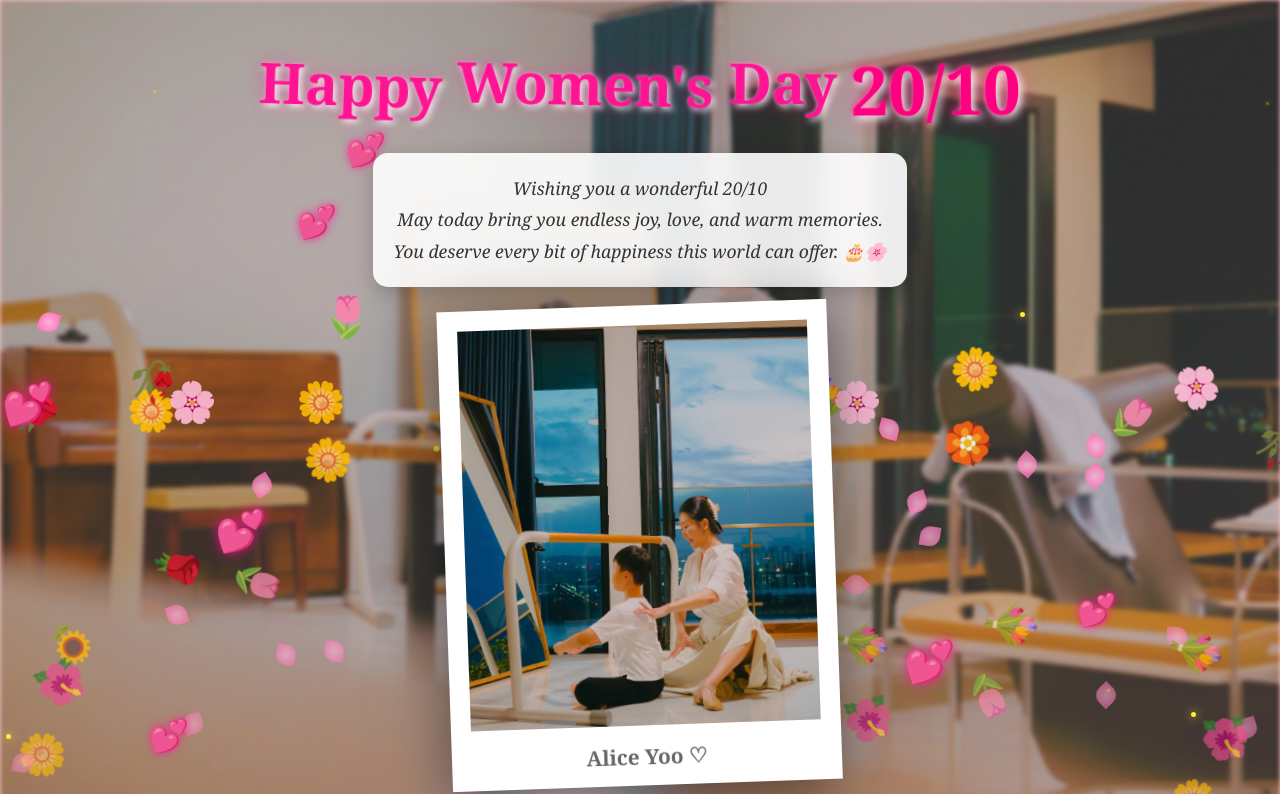
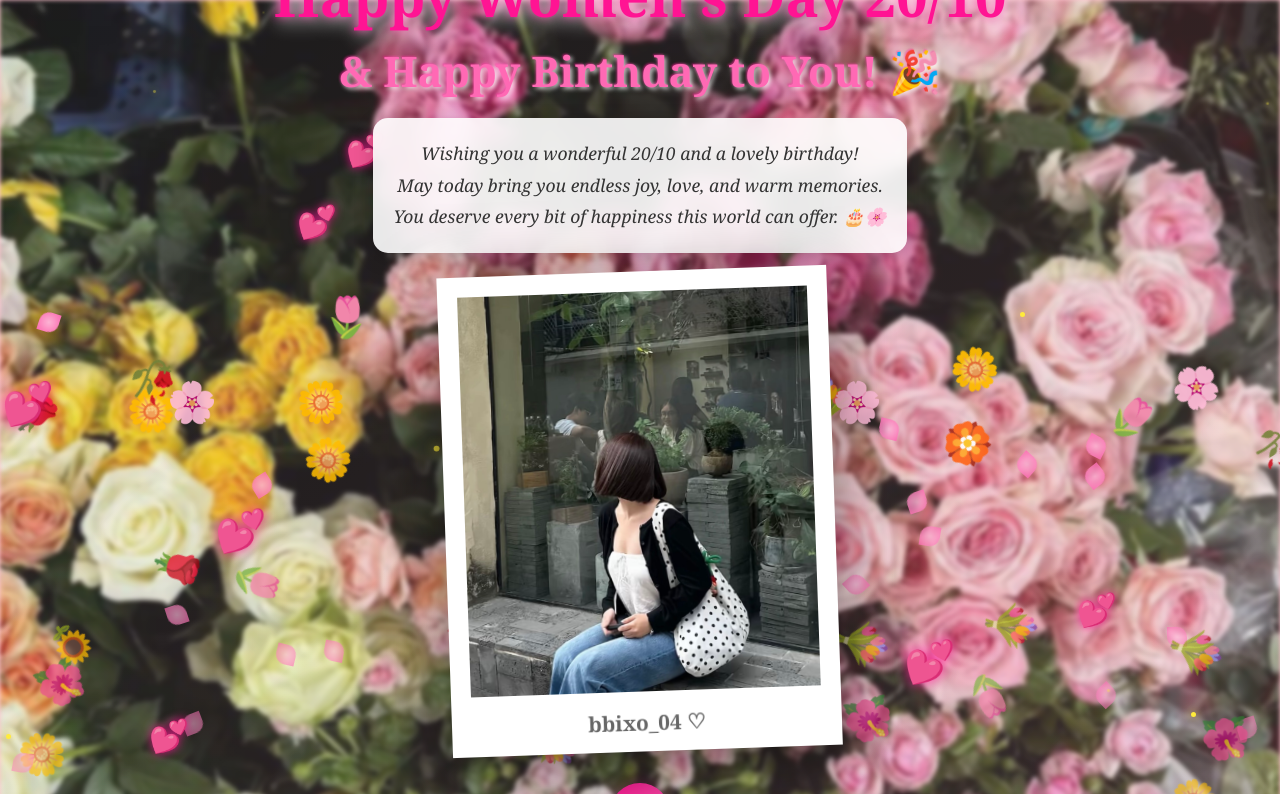
Before and after one commit to lptien123/happy-20-10, a plain HTML site: page index.html in a window 1280 px wide. Shown: the top 794 px of the page. Drawn offline with Linux system fonts and the light colour scheme.

Commit message:
phien vai l

```diff
--- a/index.html
+++ b/index.html
@@ -1,9 +1,9 @@
 <!DOCTYPE html>
 <html lang="vi">
-
 <head>
     <meta charset="UTF-8">
     <meta name="viewport" content="width=device-width, initial-scale=1.0">
+    <title>Happy Women's Day 20/10 & Birthday</title>
     <style>
         * {
             margin: 0;
@@ -40,91 +40,37 @@
             left: 0;
             right: 0;
             bottom: 0;
-            background: linear-gradient(135deg, rgba(255, 255, 255, 0.1) 0%, rgba(255, 192, 203, 0.2) 100%);
+            background: linear-gradient(135deg, rgba(255,255,255,0.1) 0%, rgba(255,192,203,0.2) 100%);
             z-index: 1;
             pointer-events: none;
         }
 
         .container {
             text-align: center;
-            z-index: 9999;
-            /* Thay đổi từ 10 thành 9999 */
+            z-index: 10;
             position: relative;
             display: flex;
             flex-direction: column;
             align-items: center;
             justify-content: center;
-            padding-top: 10%;
         }
 
         h1 {
             font-size: 3.5em;
+            color: #ff1493;
+            text-shadow: 3px 3px 6px rgba(255, 255, 255, 0.8),
+                         -1px -1px 3px rgba(255, 105, 180, 0.6);
             margin-bottom: 10px;
+            animation: glow 2s ease-in-out infinite;
             font-weight: bold;
             font-family: 'Georgia', serif;
-            position: relative;
-            z-index: 9999;
-            /* Thay đổi từ 1000 thành 9999 */
-            display: flex;
-            gap: 15px;
-            flex-wrap: wrap;
-            justify-content: center;
-        }
-
-        .word {
-            display: inline-block;
-            color: #ff1493;
-            text-shadow: 3px 3px 6px rgba(255, 255, 255, 0.8),
-                -1px -1px 3px rgba(255, 105, 180, 0.6),
-                0 0 20px rgba(255, 20, 147, 0.4);
-            animation: wordFloat 3s ease-in-out infinite;
-        }
-
-        .word:nth-child(1) {
-            animation-delay: 0s;
-        }
-
-        .word:nth-child(2) {
-            animation-delay: 0.2s;
-        }
-
-        .word:nth-child(3) {
-            animation-delay: 0.4s;
-        }
-
-        .word:nth-child(4) {
-            animation-delay: 0.6s;
-        }
-
-        .word.highlight {
-            color: #ff0080;
-            font-size: 1.2em;
-            text-shadow: 3px 3px 8px rgba(255, 255, 255, 1),
-                -1px -1px 5px rgba(255, 0, 128, 0.8),
-                0 0 30px rgba(255, 0, 128, 0.6);
-        }
-
-        @keyframes wordFloat {
-
-            0%,
-            100% {
-                transform: translateY(0) rotate(0deg);
-            }
-
-            25% {
-                transform: translateY(-10px) rotate(-2deg);
-            }
-
-            75% {
-                transform: translateY(-5px) rotate(2deg);
-            }
         }
 
         h2 {
             font-size: 2.5em;
             color: #ff69b4;
             text-shadow: 2px 2px 4px rgba(255, 255, 255, 0.7),
-                -1px -1px 2px rgba(255, 20, 147, 0.5);
+                         -1px -1px 2px rgba(255, 20, 147, 0.5);
             margin-bottom: 20px;
             animation: pulse 2s ease-in-out infinite;
             font-weight: bold;
@@ -184,26 +130,20 @@
         }
 
         @keyframes glow {
-
-            0%,
-            100% {
+            0%, 100% {
                 text-shadow: 3px 3px 6px rgba(255, 255, 255, 0.8),
-                    -1px -1px 3px rgba(255, 105, 180, 0.6);
+                             -1px -1px 3px rgba(255, 105, 180, 0.6);
             }
-
             50% {
                 text-shadow: 3px 3px 20px rgba(255, 255, 255, 1),
-                    -1px -1px 10px rgba(255, 20, 147, 0.9);
+                             -1px -1px 10px rgba(255, 20, 147, 0.9);
             }
         }
 
         @keyframes pulse {
-
-            0%,
-            100% {
+            0%, 100% {
                 transform: scale(1);
             }
-
             50% {
                 transform: scale(1.05);
             }
@@ -227,12 +167,9 @@
         }
 
         @keyframes float {
-
-            0%,
-            100% {
+            0%, 100% {
                 transform: rotate(-2deg) translateY(0);
             }
-
             50% {
                 transform: rotate(-2deg) translateY(-15px);
             }
@@ -270,7 +207,6 @@
                 transform: translateY(-100px) rotate(0deg);
                 opacity: 1;
             }
-
             100% {
                 transform: translateY(100vh) rotate(360deg);
                 opacity: 0.3;
@@ -289,13 +225,10 @@
         }
 
         @keyframes sparkle {
-
-            0%,
-            100% {
+            0%, 100% {
                 opacity: 0;
                 transform: scale(0);
             }
-
             50% {
                 opacity: 1;
                 transform: scale(1.5);
@@ -312,16 +245,12 @@
         }
 
         @keyframes heartbeat {
-
-            0%,
-            100% {
+            0%, 100% {
                 transform: scale(1);
             }
-
             25% {
                 transform: scale(1.3);
             }
-
             50% {
                 transform: scale(1);
             }
@@ -343,7 +272,6 @@
                 transform: translateY(-100px) rotate(0deg);
                 opacity: 1;
             }
-
             100% {
                 transform: translateY(100vh) rotate(720deg);
                 opacity: 0;
@@ -351,28 +279,24 @@
         }
     </style>
 </head>
-
 <body>
     <!-- Thay đổi đường dẫn này thành ảnh nền hoa của bạn -->
-    <img id="bgImage" src="hoa.jpg" alt="Background flowers">
+    <img id="bgImage" src="hoa.PNG" alt="Background flowers">
 
     <div class="container">
-        <h1>
-            <span class="word">Happy</span>
-            <span class="word">Women's</span>
-            <span class="word">Day</span>
-            <span class="word highlight">20/10</span>
-        </h1>
+        <h1>Happy Women's Day 20/10</h1>
+        <h2>& Happy Birthday to You! 🎉</h2>
+
         <div class="message">
-            <p><em>Wishing you a wonderful 20/10<br>
-                    May today bring you endless joy, love, and warm memories.<br>
-                    You deserve every bit of happiness this world can offer. 🎂🌸</em></p>
+            <p><em>Wishing you a wonderful 20/10 and a lovely birthday!<br>
+            May today bring you endless joy, love, and warm memories.<br>
+            You deserve every bit of happiness this world can offer. 🎂🌸</em></p>
         </div>
 
         <div class="instax-frame">
             <!-- Thay đổi đường dẫn này thành ảnh cô gái của bạn -->
-            <img id="photoImg" src="girl.jpg" alt="Birthday Girl">
-            <div class="instax-caption">Alice Yoo ♡</div>
+            <img id="photoImg" src="girl.PNG" alt="Birthday Girl">
+            <div class="instax-caption">bbixo_04 ♡</div>
         </div>
 
         <button class="music-btn" onclick="toggleMusic()">
@@ -382,7 +306,7 @@
 
     <script>
         function toggleMusic() {
-            window.open('https://youtu.be/https://www.youtube.com/watch?v=tGv7CUutzqU&list=RDtGv7CUutzqU&start_radio=1', '_blank');
+            window.open('https://youtu.be/q4Y9OZp9TlU', '_blank');
         }
 
         // Create falling flowers
@@ -459,5 +383,4 @@
         }
     </script>
 </body>
-
 </html>
```
Also changed, not shown: girl.PNG (added), hoa.PNG (added).
